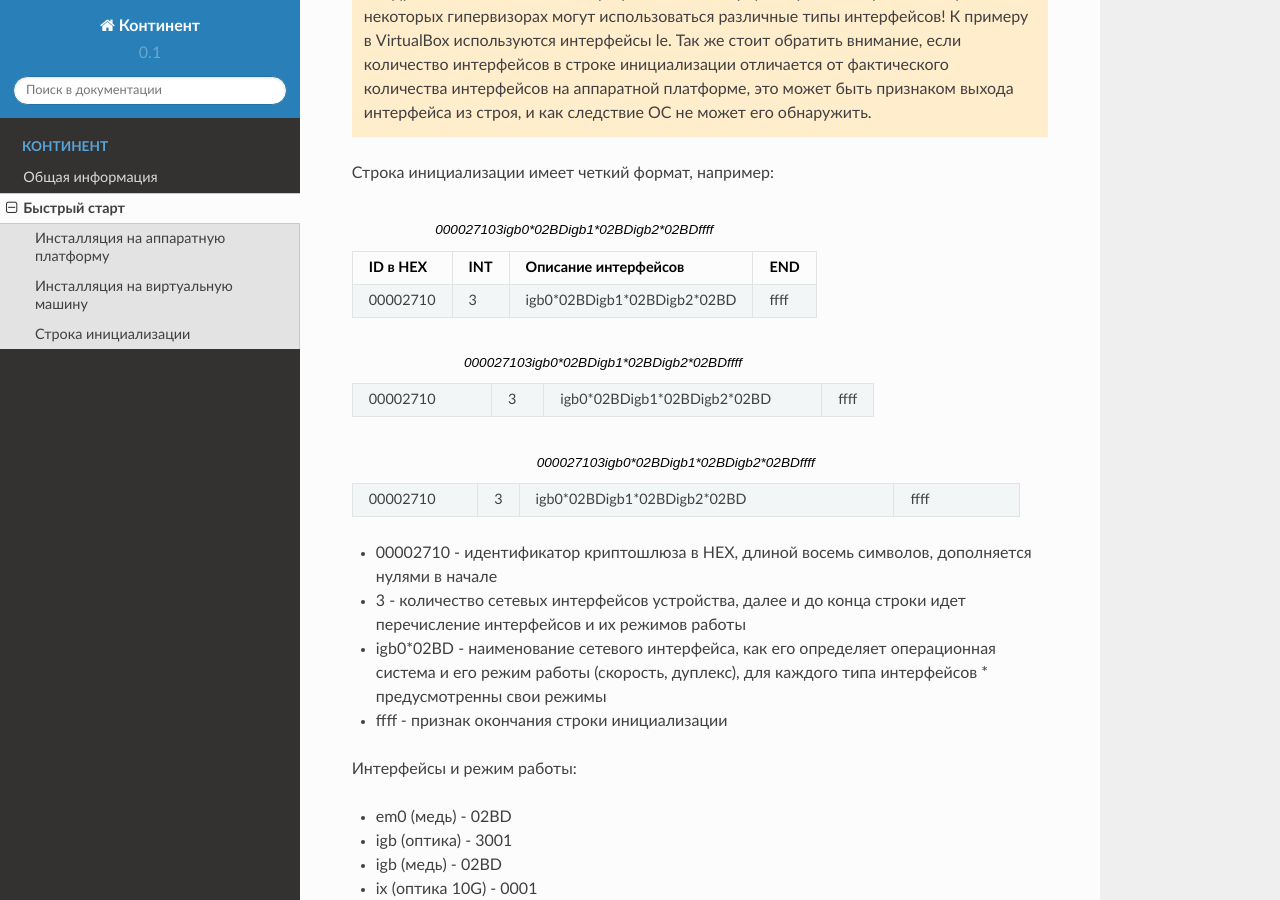
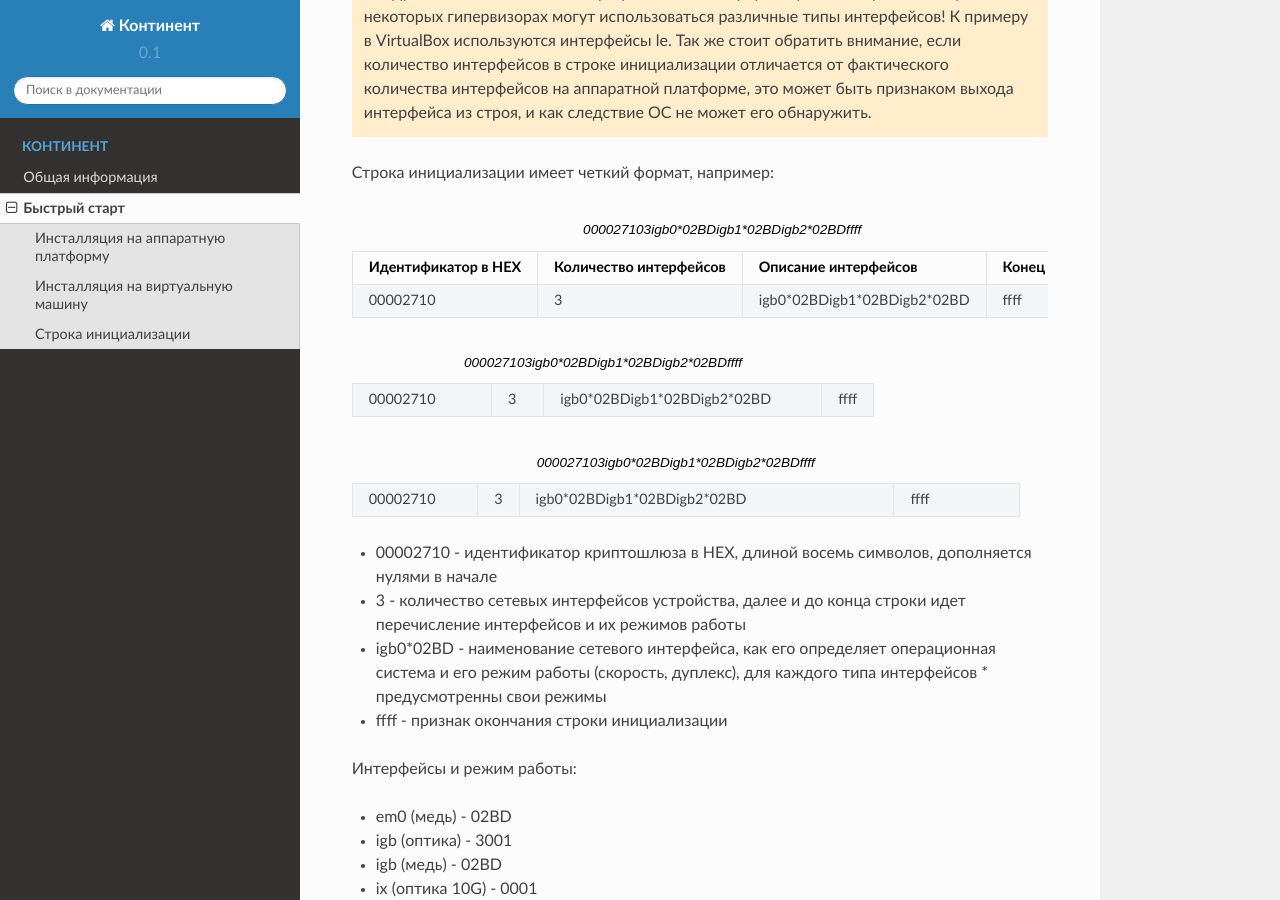
Before and after one commit to g00dvin/continent-faq, a Sphinx documentation site: the page built from docs/quickstart.rst, in a window 1280 px wide and 900 px high, scrolled down 2748 px. Built offline with Sphinx 7.4.7 and the Read the Docs theme 2.0.0, drawn with Linux system fonts in a browser that asks for light colours.

Commit message:
no message

```diff
--- a/docs/conf.py
+++ b/docs/conf.py
@@ -14,6 +14,11 @@
 #
 # import os
 # import sys
+import re
+import os
+import sys
+sys.path.insert(0, os.path.abspath(os.curdir))
+sys.path.insert(0, os.path.abspath(os.pardir))
 # sys.path.insert(0, os.path.abspath('.'))
 
 
@@ -34,11 +39,7 @@ release = '0.1.1'
 # If your documentation needs a minimal Sphinx version, state it here.
 #
 # needs_sphinx = '1.0'
-import re
-import os
-import sys
-sys.path.insert(0, os.path.abspath(os.curdir))
-sys.path.insert(0, os.path.abspath(os.pardir))
+
 # Add any Sphinx extension module names here, as strings. They can be
 # extensions coming with Sphinx (named 'sphinx.ext.*') or your custom
 # ones.
--- a/docs/quickstart.rst
+++ b/docs/quickstart.rst
@@ -100,11 +100,11 @@ Cтоит понимать, что в этом случае мы никогда
 
 .. table:: 000027103igb0*02BDigb1*02BDigb2*02BDffff
 
-   +----------+-----+-----------------------------+------+
-   | ID в HEX | INT | Описание интерфейсов        | END  |
-   +==========+=====+=============================+======+
-   | 00002710 | 3   | igb0*02BDigb1*02BDigb2*02BD | ffff |
-   +----------+-----+-----------------------------+------+
+   +---------------------+------------------------+-----------------------------+---------------+
+   | Идентификатор в HEX | Количество интерфейсов | Описание интерфейсов        | Конец строки  |
+   +=====================+========================+=============================+===============+
+   | 00002710            |           3            | igb0*02BDigb1*02BDigb2*02BD | ffff          |
+   +---------------------+------------------------+-----------------------------+---------------+
 
 .. list-table:: 000027103igb0*02BDigb1*02BDigb2*02BDffff
    :widths: 8 3 16 3
```
Also changed, not shown: 11 other files.
